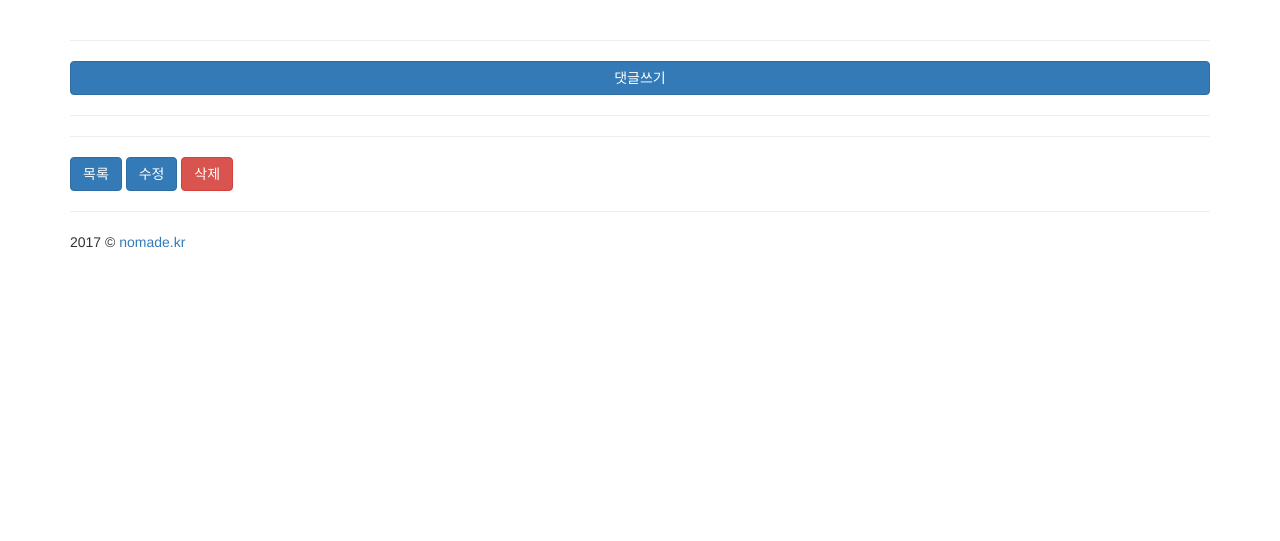
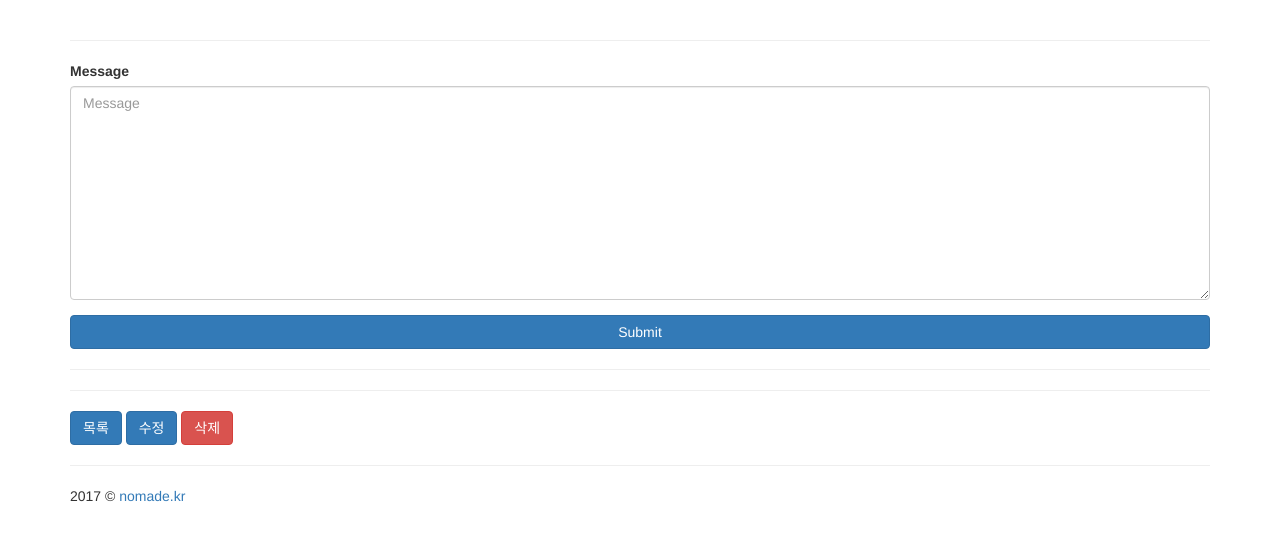
Before and after one commit to MiJooJeong/askdjango_frontend, a Django app: template blog/templates/blog/post_detail.html in a window 1280 px wide. Shown: the part 52-593 px from the top of the page. Run offline with Django 3.2, Linux system fonts and the light colour scheme; the template is opened without the code that fills it: values that come from a table or form of the project are taken from there, others are empty; some libraries are stand-ins or nearby versions.

Commit message:
이제 post detail 화면에서 댓글을 쓸 수 있어요.

```diff
--- a/blog/templates/blog/post_detail.html
+++ b/blog/templates/blog/post_detail.html
@@ -1,4 +1,5 @@
 {% extends "blog/layout.html" %}
+{% load bootstrap3 %}
 
 {% block extra_body %}
 <script>
@@ -32,7 +33,13 @@ $(function() {
 
             <hr/>
 
-            <a href="{% url "blog:comment_new" post.pk %}" class="btn btn-primary btn-block">댓글쓰기</a>
+            <form action="{% url "blog:comment_new" post.pk %}" method="post">
+                {% csrf_token %}
+                {% bootstrap_form comment_form %}
+                <input type="submit" class="btn btn-primary btn-block" />
+            </form>
+
+{#            <a href="{% url "blog:comment_new" post.pk %}" class="btn btn-primary btn-block">댓글쓰기</a>#}
 
             <hr/>
 
--- a/blog/views.py
+++ b/blog/views.py
@@ -43,6 +43,11 @@ class PostDetailView(DetailView):
             })
         # 템플릿 렌더링
         return super().render_to_response(context)
+
+    def get_context_data(self, **kwargs):
+        context = super().get_context_data(**kwargs)
+        context['comment_form'] = CommentForm()
+        return context
 
 
 post_detail = PostDetailView.as_view()
```
